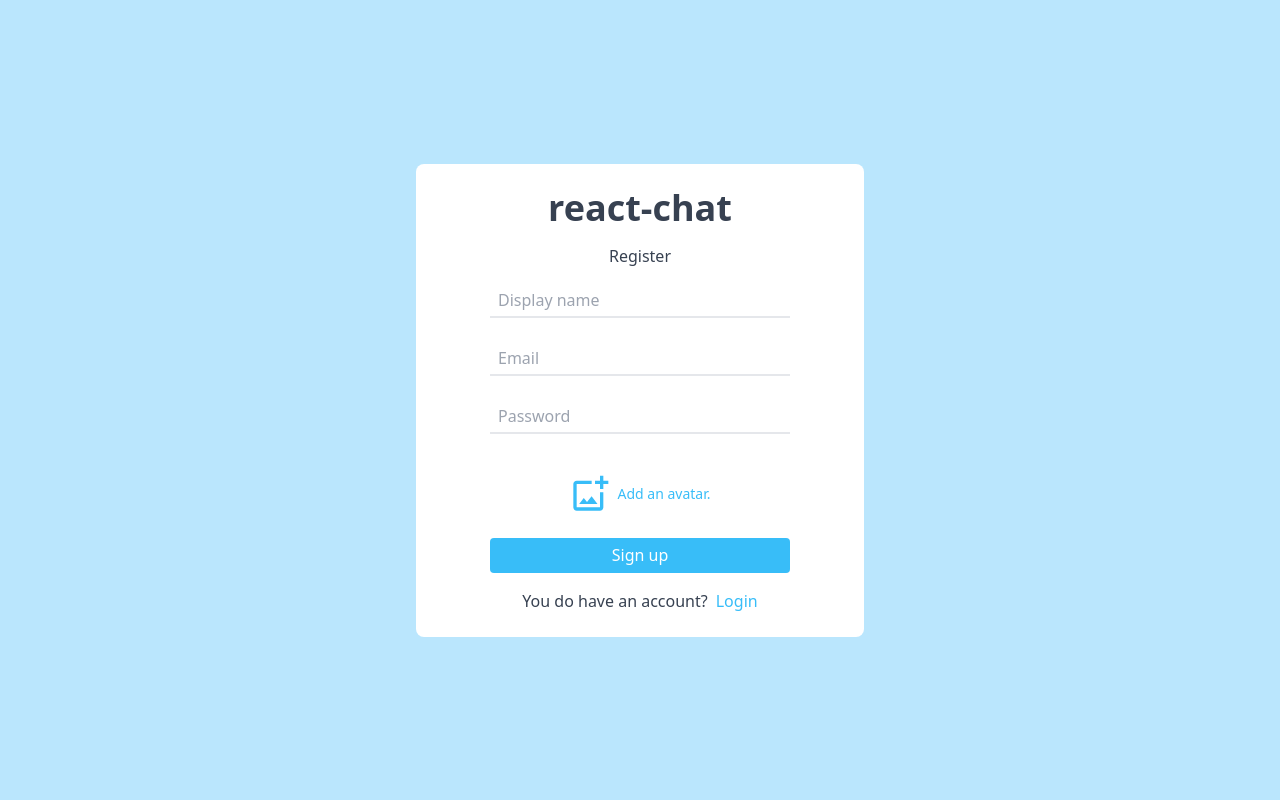
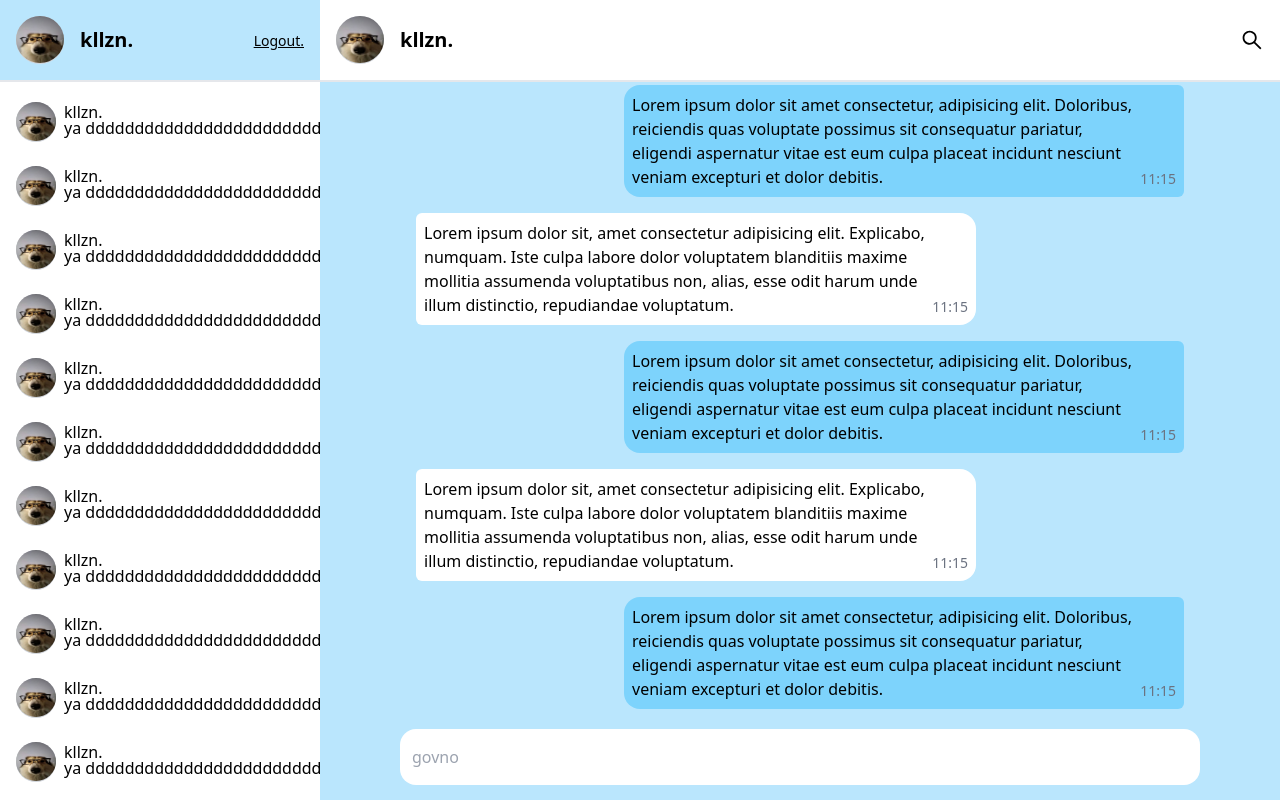
Before and after one commit to kllzn/react-chat, a React (Vite) app: page / in a window 1280 px wide. Built offline with nearby package versions, Linux system fonts and the light colour scheme.

Commit message:
add react-router-dom + start context api

```diff
--- a/package.json
+++ b/package.json
@@ -14,7 +14,8 @@
     "react": "^18.2.0",
     "react-dom": "^18.2.0",
     "react-hook-form": "^7.45.4",
-    "react-icons": "^4.10.1"
+    "react-icons": "^4.10.1",
+    "react-router-dom": "^6.16.0"
   },
   "devDependencies": {
     "@types/react": "^18.2.15",
--- a/src/App.tsx
+++ b/src/App.tsx
@@ -1,7 +1,20 @@
+import Home from "./routes/Home";
+import Login from "./routes/Login";
 import Register from "./routes/Register";
+import { BrowserRouter, Routes, Route } from "react-router-dom";
 
 function App() {
-  return <Register />;
+  return (
+    <BrowserRouter>
+      <Routes>
+        <Route path="/">
+          <Route index element={<Home />} />
+          <Route path="login" element={<Login />} />
+          <Route path="signup" element={<Register />} />
+        </Route>
+      </Routes>
+    </BrowserRouter>
+  );
 }
 
 export default App;
--- /dev/null
+++ b/src/context/AuthContext.tsx
@@ -0,0 +1,28 @@
+import { onAuthStateChanged } from "firebase/auth";
+import { createContext, useEffect, useState } from "react";
+import { auth } from "../firebase";
+import { User } from "@firebase/auth";
+
+interface Props {
+  children: React.ReactNode;
+}
+
+export const AuthContext = createContext<User | null>(null);
+
+export const AuthContextProvider: React.FC<Props> = ({ children }) => {
+  const [currentUser, setCurrentUser] = useState<User | null>(null);
+
+  useEffect(() => {
+    const unsubscribe = onAuthStateChanged(auth, (user) => {
+      if (user) {
+        setCurrentUser(user);
+      }
+    });
+    return () => {
+      unsubscribe();
+    };
+  }, []);
+  return (
+    <AuthContext.Provider value={currentUser}>{children}</AuthContext.Provider>
+  );
+};
--- a/src/routes/Register.tsx
+++ b/src/routes/Register.tsx
@@ -6,6 +6,8 @@ import { ref, uploadBytesResumable, getDownloadURL } from "firebase/storage";
 import { updateProfile } from "firebase/auth/cordova";
 import { doc, setDoc } from "firebase/firestore";
 import { SubmitHandler, useForm } from "react-hook-form";
+import { AiOutlineLoading3Quarters } from "react-icons/ai";
+import { useNavigate } from "react-router-dom";
 
 type FormData = {
   displayName: string;
@@ -16,7 +18,9 @@ type FormData = {
 
 const Register = () => {
   const [error, setError] = useState(false);
-  const [file, setFile] = useState(false);
+  const [isLoading, setIsLoading] = useState(false);
+  const navigate = useNavigate();
+
   const {
     register,
     handleSubmit,
@@ -33,6 +37,7 @@ const Register = () => {
   }) => {
     const avatar = files[0];
     try {
+      setIsLoading(true);
       const responce = await createUserWithEmailAndPassword(
         auth,
         email,
@@ -54,10 +59,10 @@ const Register = () => {
               email,
               photoURL: downloadURL
             });
-            // await setDoc(doc(db, "userChats", responce.user.uid), {
-
-            // })
+            await setDoc(doc(db, "userChats", responce.user.uid), {});
+            navigate("/");
             console.log("Success!");
+            setIsLoading(false);
           } catch (error) {
             console.log(error);
           }
@@ -126,17 +131,19 @@ const Register = () => {
             id="file"
             {...register("files")}
             className=" hidden mt-4"
-            onChange={() => setFile(true)}
           />
           <label
             htmlFor="file"
             className="px-2 flex items-center gap-2 cursor-pointer mt-4">
             <MdOutlineAddPhotoAlternate size="2.5em" className="text-sky-400" />
             <span className="text-sm text-sky-400 font-medium">
-              {file ? "Avatar added." : "Add an avatar."}
+              Add an avatar.
             </span>
           </label>
-          <button className="w-full max-w-[300px] rounded bg-sky-400 hover:bg-sky-500 min-h-[35px] text-white font-medium transition-all duration-200">
+          <button className="w-full max-w-[300px] rounded bg-sky-400 hover:bg-sky-500 min-h-[35px] text-white font-medium transition-all duration-200 flex items-center justify-center gap-x-2">
+            {isLoading && (
+              <AiOutlineLoading3Quarters className="animate-spin" />
+            )}
             Sign up
           </button>
           {error && <div>Something went wrong</div>}
```
Also changed, not shown: 1 other file (tests, documents, lock files or other folders).
